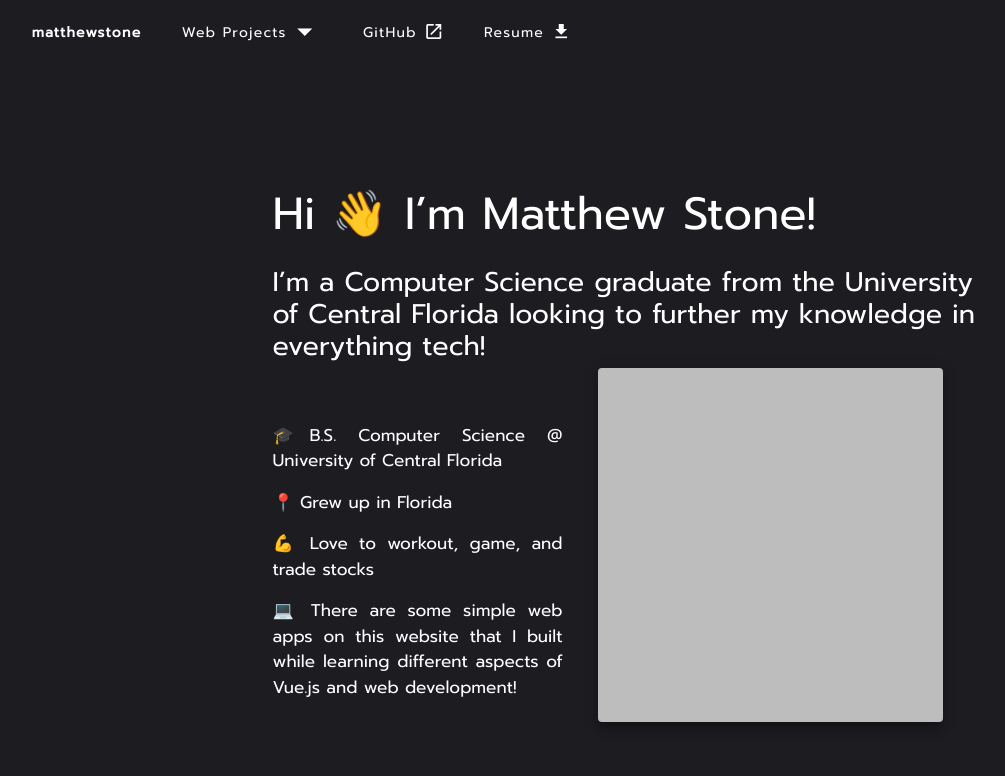
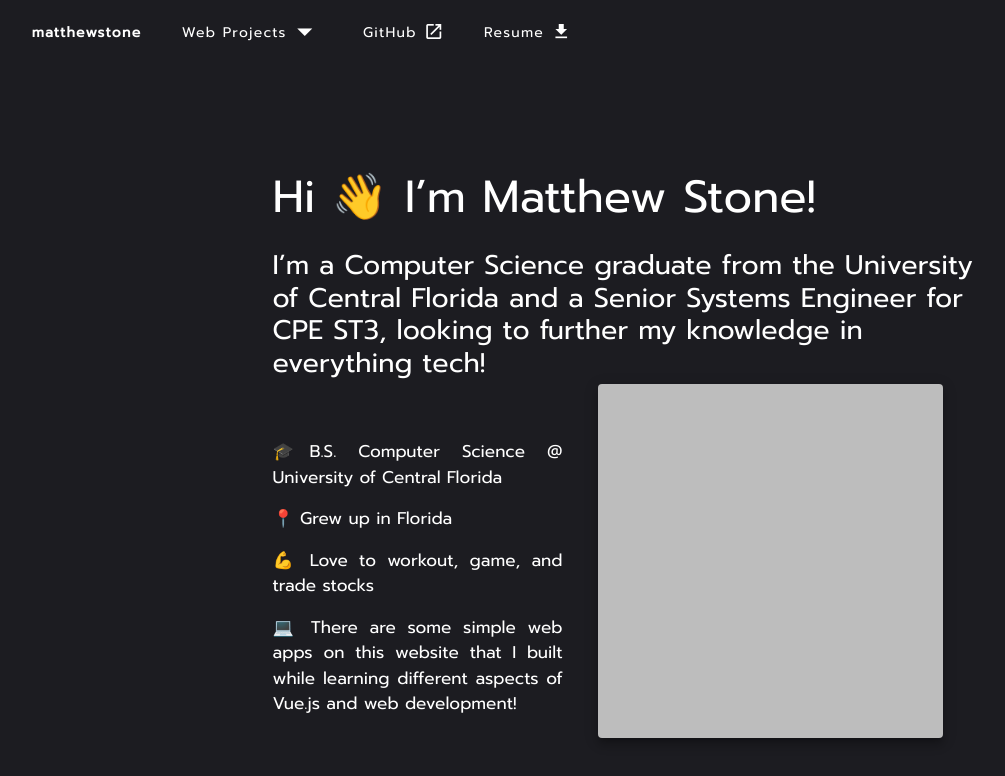
Before and after one commit to MatthewStonee/Personal-Site, a Vue app: page / in a window 1280 px wide. Shown: the top 776 px of the page, without its empty margins (5-1010 px from the left). Built offline with nearby package versions, Linux system fonts and the light colour scheme.

Commit message:
Update homepage description to include Senior Systems Engineer role
Co-Authored-By: Claude Sonnet 4.6 <noreply@anthropic.com>

```diff
--- a/src/views/Home.vue
+++ b/src/views/Home.vue
@@ -3,7 +3,7 @@
     <div class="intro">
       <div>
         <h1>Hi 👋 I’m Matthew Stone!</h1>
-        <h2>I’m a Computer Science graduate from the University of Central Florida looking to further my knowledge
+        <h2>I’m a Computer Science graduate from the University of Central Florida and a Senior Systems Engineer for CPE ST3, looking to further my knowledge
             in everything tech!
 
         </h2>
```
